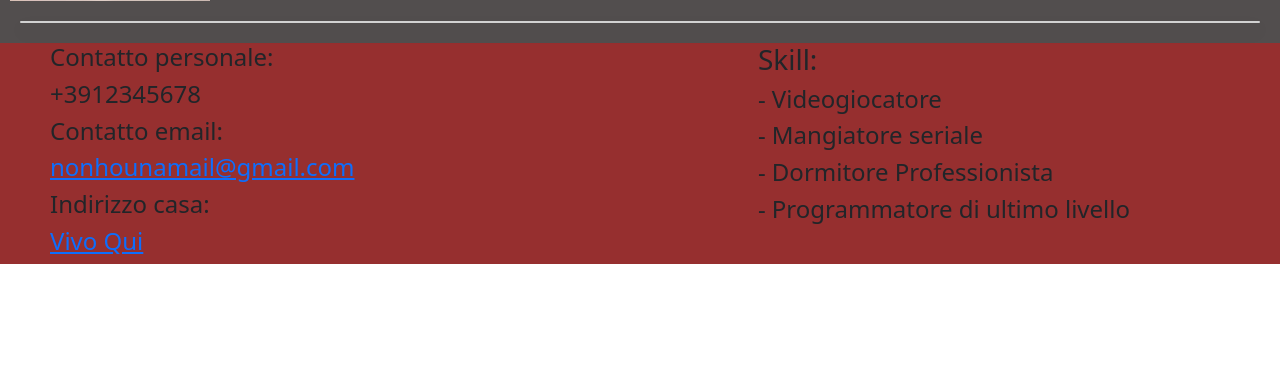
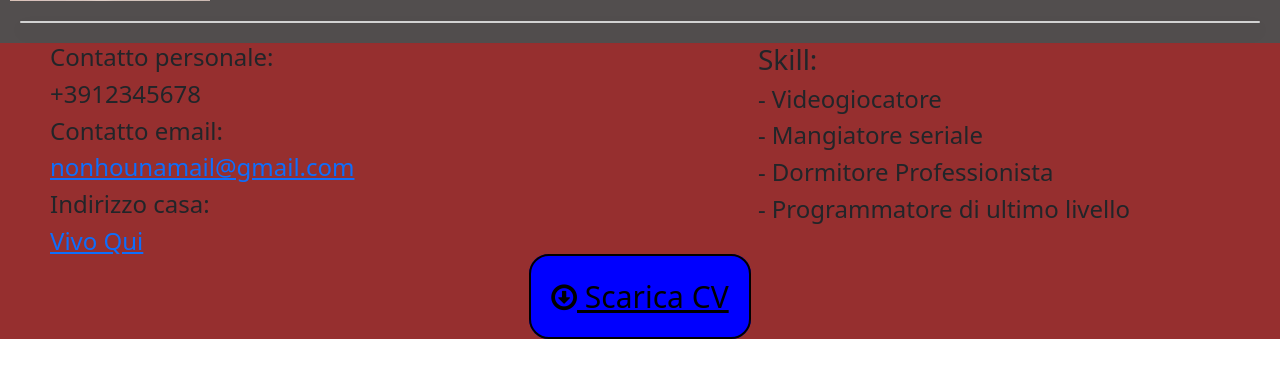
Before and after one commit to MasterNikii/my-first-blog, a Django app: page /curriculum in a window 1280 px wide. Shown: the part 289-667 px from the top of the page. Run offline with Django 4.2, Linux system fonts and the light colour scheme; data that the repository does not hold is empty; some libraries are stand-ins or nearby versions.

Commit message:
modifiche del 10/10

```diff
--- a/cv_web/cv_web/urls.py
+++ b/cv_web/cv_web/urls.py
@@ -22,5 +22,6 @@ urlpatterns = [
     path('admin/', admin.site.urls),
     path('', views.cvsite, name='home'),
     path('contatti', views.contatti, name='contatti'),
-    path('curriculum', views.curriculum, name='curriculum')
+    path('curriculum', views.curriculum, name='curriculum'),
+    path('cv-download/', views.download_file, name="cv-download")
 ]
--- a/cv_web/cvsite/static/cvsite/style2.css
+++ b/cv_web/cvsite/static/cvsite/style2.css
@@ -37,3 +37,22 @@
 .Skills2{
     margin-left: 50px;
 }
+.BottoneC{
+    text-align: center;
+    padding-top: 50px;
+    background-color: rgb(150, 47, 47);
+}
+.Bottones{
+    text-align: center;
+    padding-top: 10px;
+    background-color: rgb(150, 47, 47);
+    padding-bottom: 20px;
+}
+.Bottoneaaa{
+    background-color: blue;
+    color: black;
+    border: 2px solid black;
+    font-size: 30px;
+    border-radius: 20px;
+    padding: 20px;
+}
--- a/cv_web/cvsite/templates/cvsite/contatti.html
+++ b/cv_web/cvsite/templates/cvsite/contatti.html
@@ -18,7 +18,7 @@
             {% load static %}
             <img src="{% static 'cvsite/logo.jpeg' %}" alt="" alt="Bootstrap" width="60" height="54">
           </a>
-          <a class="navbar-brand" href="#">Aquila Gigante</a>
+          <a class="navbar-brand" href="{% url 'home' %}">Aquila Gigante</a>
 
           <button class="navbar-toggler" type="button" data-bs-toggle="collapse" data-bs-target="#navbarSupportedContent" aria-controls="navbarSupportedContent" aria-expanded="false" aria-label="Toggle navigation">
             <span class="navbar-toggler-icon"></span>
--- a/cv_web/cvsite/templates/cvsite/curriculum.html
+++ b/cv_web/cvsite/templates/cvsite/curriculum.html
@@ -9,7 +9,9 @@
     <link rel="stylesheet" href="{% static 'cvsite/style.css' %}">
     {% load static %}
     <link rel="stylesheet" href="{% static 'cvsite/style2.css' %}">
+    <link rel="stylesheet" href="https://cdnjs.cloudflare.com/ajax/libs/font-awesome/4.7.0/css/font-awesome.min.css">
     <link rel="stylesheet" href="https://cdn.jsdelivr.net/npm/bootstrap-icons@1.9.0/font/bootstrap-icons.css">
+    <link rel="stylesheet" href="https://cdnjs.cloudflare.com/ajax/libs/font-awesome/4.7.0/css/font-awesome.min.css">
     <link href="https://cdn.jsdelivr.net/npm/bootstrap@5.2.1/dist/css/bootstrap.min.css" rel="stylesheet" integrity="sha384-iYQeCzEYFbKjA/T2uDLTpkwGzCiq6soy8tYaI1GyVh/UjpbCx/TYkiZhlZB6+fzT" crossorigin="anonymous">
 <script src="https://cdn.jsdelivr.net/npm/bootstrap@5.2.1/dist/js/bootstrap.bundle.min.js" integrity="sha384-u1OknCvxWvY5kfmNBILK2hRnQC3Pr17a+RTT6rIHI7NnikvbZlHgTPOOmMi466C8" crossorigin="anonymous"></script>
 </head>
@@ -20,7 +22,7 @@
             {% load static %}
             <img src="{% static 'cvsite/logo.jpeg' %}" alt="" alt="Bootstrap" width="60" height="54">
           </a>
-          <a class="navbar-brand" href="#">Aquila Gigante</a>
+          <a class="navbar-brand" href="{% url 'home' %}">Aquila Gigante</a>
 
           <button class="navbar-toggler" type="button" data-bs-toggle="collapse" data-bs-target="#navbarSupportedContent" aria-controls="navbarSupportedContent" aria-expanded="false" aria-label="Toggle navigation">
             <span class="navbar-toggler-icon"></span>
@@ -100,5 +102,11 @@
             </div>
 
         </div>
+        <div class="Bottones">
+          <a href="{% url 'cv-download' %}" class="Bottoneaaa">
+            <i class="fa fa-arrow-circle-o-down" aria-hidden="true"></i>
+            Scarica CV
+          </a>
+        </div>
 </body>
 </html>
--- a/cv_web/cvsite/templates/cvsite/homepage.html
+++ b/cv_web/cvsite/templates/cvsite/homepage.html
@@ -14,11 +14,11 @@
   <body>
     <nav class="navbar navbar-expand-lg bg-secondary">
       <div class="container-fluid">
-        <a class="navbar-brand" href="#">
+        <a class="navbar-brand" href="{% url 'home' %}">
           {% load static %}
           <img src="{% static 'cvsite/logo.jpeg' %}" alt="" alt="Bootstrap" width="60" height="54">
         </a>
-        <a class="navbar-brand" href="#">Aquila Gigante</a>
+        <a class="navbar-brand" href="{% url 'home' %}">Aquila Gigante</a>
 
         <button class="navbar-toggler" type="button" data-bs-toggle="collapse" data-bs-target="#navbarSupportedContent" aria-controls="navbarSupportedContent" aria-expanded="false" aria-label="Toggle navigation">
           <span class="navbar-toggler-icon"></span>
--- a/cv_web/cvsite/views.py
+++ b/cv_web/cvsite/views.py
@@ -1,5 +1,8 @@
 from django.shortcuts import render
 from .models import Cucina, cvelement
+import mimetypes
+import os
+from django.http.response import HttpResponse
 
 # Create your views here.
 def cvsite(request):
@@ -10,3 +13,14 @@ def contatti(request):
 def curriculum(request):
         cucinas = Cucina.objects.all()
         return render(request, 'cvsite/curriculum.html', {'cucinas': cucinas})
+
+def download_file(request):
+    BASE_DIR = os.path.dirname(os.path.dirname(os.path.abspath(__file__)))
+		# Modifica filename con il nome e l'estensione del file che vuoi far scaricare
+    filename = 'curriculumv.pdf'
+    filepath = BASE_DIR + '/download/' + filename
+    path = open(filepath, 'rb')
+    mime_type, _ = mimetypes.guess_type(filepath)
+    response = HttpResponse(path, content_type=mime_type)
+    response['Content-Disposition'] = "attachment; filename=%s" % filename
+    return response
```
Also changed, not shown: cv_web/cvsite/static/cvsite/style.css (line endings or trailing spaces), 1 other file.
